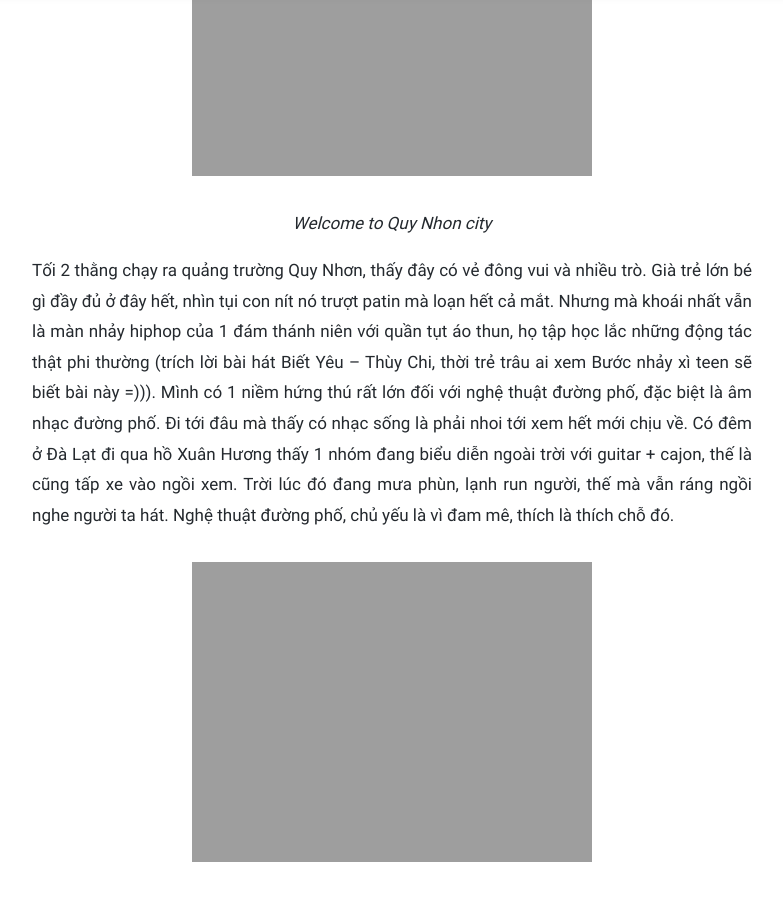
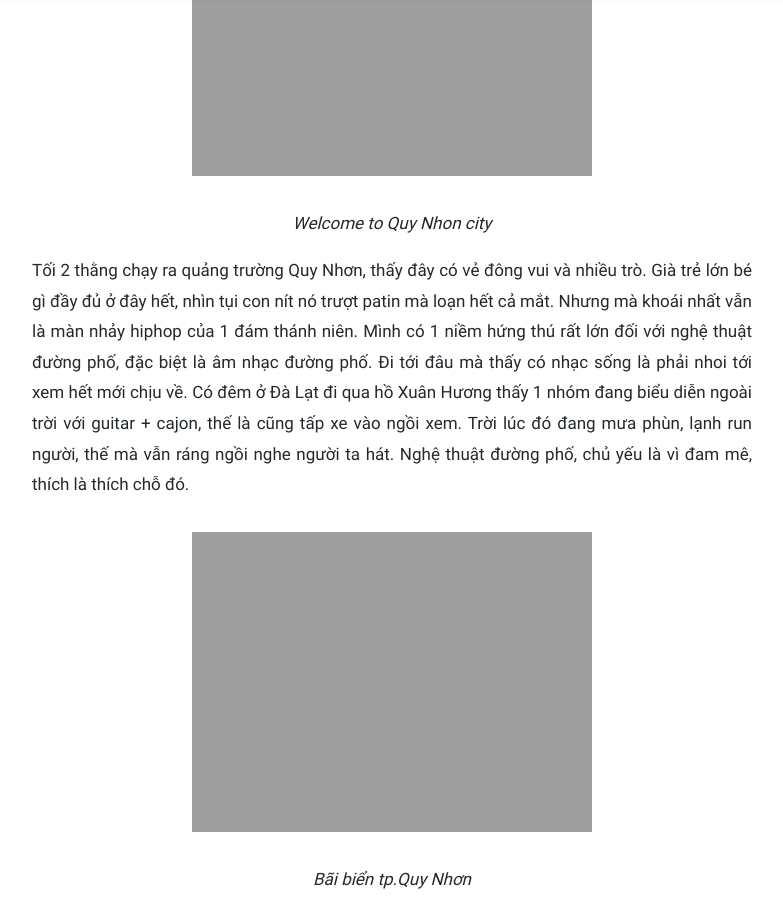
Before and after one commit to dendosg/dendosg.github.io, a Jekyll site: the page built from _posts/2017-04-23-eo-gio-dac-san-quang-ngai.md, in a window 1280 px wide and 900 px high, scrolled down 1311 px. Shown: the whole window, without its empty margins (248-1031 px from the left). Built offline with Jekyll 4.4.1, drawn with Linux system fonts in a browser that asks for light colours; nearby versions of some CDN libraries; a style sheet for code colours, icons or effects is not loaded; some of the changed text lies outside the part shown.

Commit message:
Update 2017-04-23-eo-gio-dac-san-quang-ngai.md

```diff
--- a/_posts/2017-04-23-eo-gio-dac-san-quang-ngai.md
+++ b/_posts/2017-04-23-eo-gio-dac-san-quang-ngai.md
@@ -18,7 +18,7 @@
 ![thành phố Quy Nhơn](https://dendosg.github.io/assets/img/upload/2017/04/GOPR2273.jpg)
 *Welcome to Quy Nhon city*
 
-Tối 2 thằng chạy ra quảng trường Quy Nhơn, thấy đây có vẻ đông vui và nhiều trò. Già trẻ lớn bé gì đầy đủ ở đây hết, nhìn tụi con nít nó trượt patin mà loạn hết cả mắt. Nhưng mà khoái nhất vẫn là màn nhảy hiphop của 1 đám thánh niên với quần tụt áo thun, họ tập học lắc những động tác thật phi thường (trích lời bài hát Biết Yêu – Thùy Chi, thời trẻ trâu ai xem Bước nhảy xì teen sẽ biết bài này =))). Mình có 1 niềm hứng thú rất lớn đối với nghệ thuật đường phố, đặc biệt là âm nhạc đường phố. Đi tới đâu mà thấy có nhạc sống là phải nhoi tới xem hết mới chịu về. Có đêm ở Đà Lạt đi qua hồ Xuân Hương thấy 1 nhóm đang biểu diễn ngoài trời với guitar + cajon, thế là cũng tấp xe vào ngồi xem. Trời lúc đó đang mưa phùn, lạnh run người, thế mà vẫn ráng ngồi nghe người ta hát. Nghệ thuật đường phố, chủ yếu là vì đam mê, thích là thích chỗ đó.
+Tối 2 thằng chạy ra quảng trường Quy Nhơn, thấy đây có vẻ đông vui và nhiều trò. Già trẻ lớn bé gì đầy đủ ở đây hết, nhìn tụi con nít nó trượt patin mà loạn hết cả mắt. Nhưng mà khoái nhất vẫn là màn nhảy hiphop của 1 đám thánh niên. Mình có 1 niềm hứng thú rất lớn đối với nghệ thuật đường phố, đặc biệt là âm nhạc đường phố. Đi tới đâu mà thấy có nhạc sống là phải nhoi tới xem hết mới chịu về. Có đêm ở Đà Lạt đi qua hồ Xuân Hương thấy 1 nhóm đang biểu diễn ngoài trời với guitar + cajon, thế là cũng tấp xe vào ngồi xem. Trời lúc đó đang mưa phùn, lạnh run người, thế mà vẫn ráng ngồi nghe người ta hát. Nghệ thuật đường phố, chủ yếu là vì đam mê, thích là thích chỗ đó.
 
 ![Bãi biên thành phố Quy Nhơn](https://dendosg.github.io/assets/img/upload/2017/04/bienquynhon.jpg)
 
@@ -46,13 +46,11 @@
 
 ![Những ngôi nhà ở Eo Gió](https://dendosg.github.io/assets/img/upload/2017/04/G0052551.jpg)
 
+![Đường vào TP.Quảng Ngãi](https://dendosg.github.io/assets/img/upload/2017/04/GOPR2605.jpg)
 *Tới chiều chạy lên Quảng Ngãi, đi qua mấy cánh đồng thấy đất trời rộng bao la đã thật.*
 
-![Đường vào TP.Quảng Ngãi](https://dendosg.github.io/assets/img/upload/2017/04/GOPR2605.jpg)
-
+![Đường vào TP.Quảng Ngãi](https://dendosg.github.io/assets/img/upload/2017/04/GOPR2606.jpg)
 *Đường vào TP.Quảng Ngãi*
-
-![Đường vào TP.Quảng Ngãi](https://dendosg.github.io/assets/img/upload/2017/04/GOPR2606.jpg)
 
 Tối vào nhà Kunni Phạm tá túc 1 đêm, được Kunni dẫn đi ăn mấy món đặc sản của Quảng Ngãi. Mà ở Quảng Ngãi cũng ko biết đi đâu ngoài đi ăn cả. Đồ ăn thì nhiều, có bánh bèo , cá nục, don, ram bắp, mít trộn, ốc hút, còn nhiều món lạ mà chưa kịp ăn.
 
```
Also changed, not shown: other parts of _posts/2017-04-23-eo-gio-dac-san-quang-ngai.md (+1 -1 lines).
